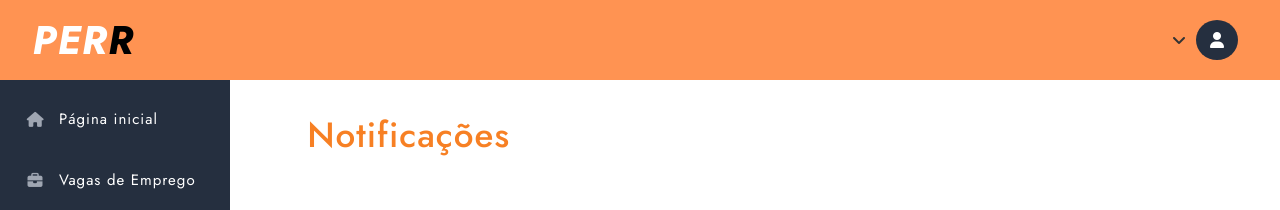
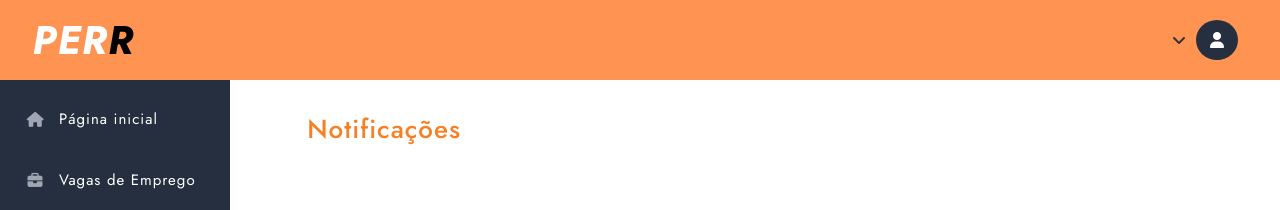
Before and after one commit to Santozzz/TCC-PERR-FRONTEND, a Vue app in the folder frontend/: page /Notificacoes in a window 1280 px wide. Shown: the top 210 px of the page. Built offline with nearby package versions, Linux system fonts and the light colour scheme.

Commit message:
ajsutes no gridNotify

```diff
--- a/frontend/src/components/Notificacoes/gridNotify.vue
+++ b/frontend/src/components/Notificacoes/gridNotify.vue
@@ -143,6 +143,9 @@ export default {
         }
     }
     @media screen and (max-width: 1450px){
+        .ttlNotificacao{
+            font-size: 26px;
+        }
         .naoTem-notificacoes img{
             width: 250px;
         }
```
